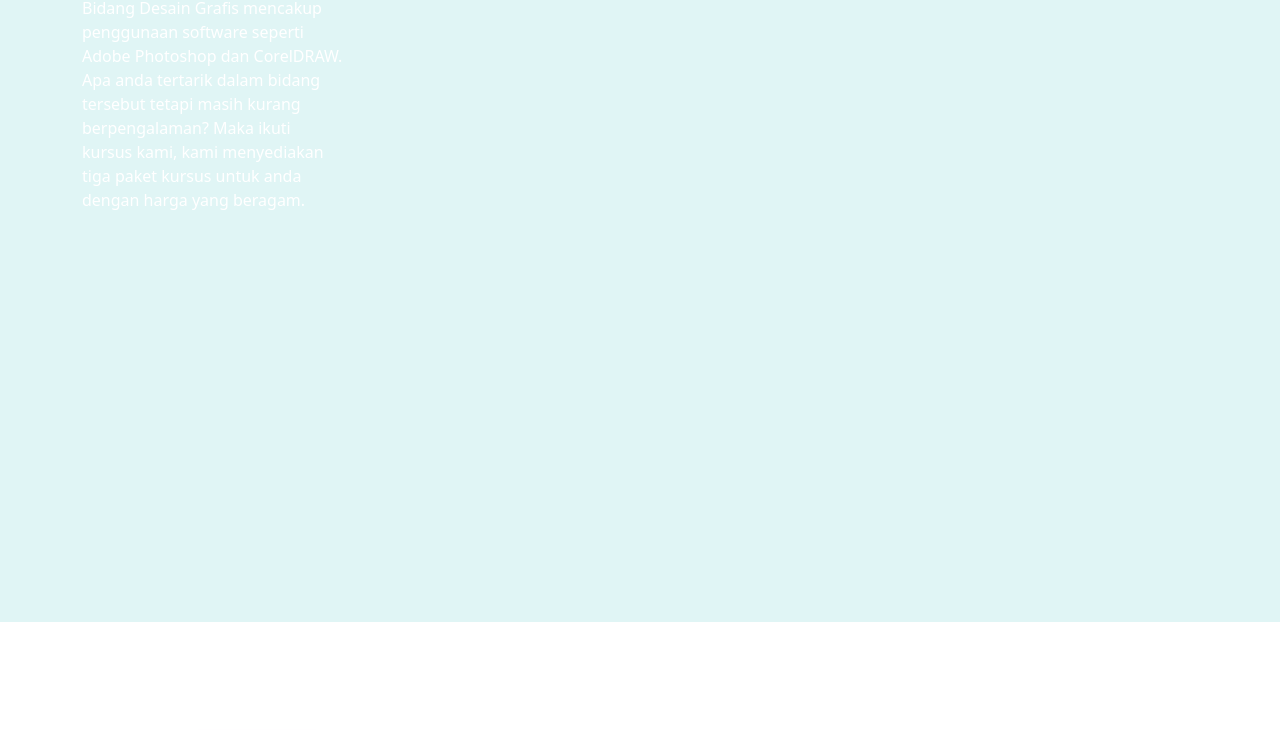
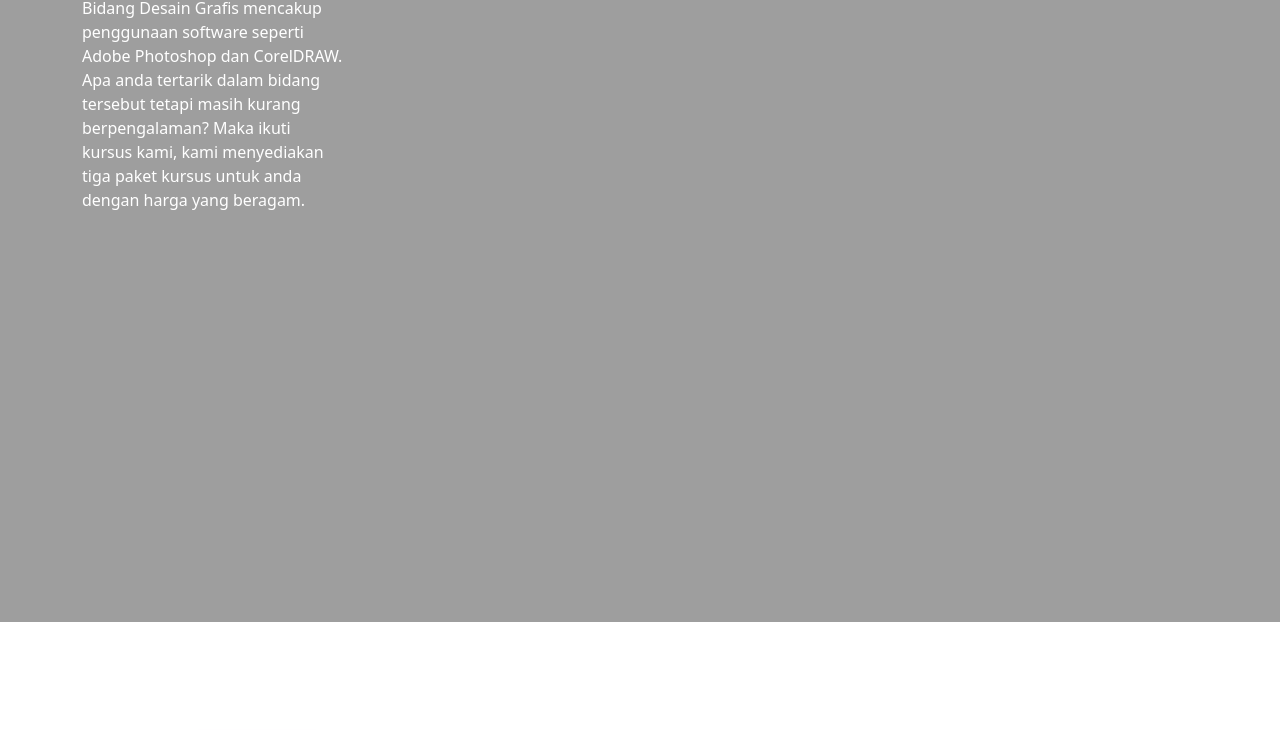
Before and after one commit to saval24/landing-page, a plain HTML site: page index.html in a window 1280 px wide. Shown: the part 178-908 px from the top of the page. Drawn offline with nearby package versions, Linux system fonts and the light colour scheme; the site is published under a folder, as on GitHub Pages, so addresses that start at the root find nothing.

Commit message:
2nd commit

```diff
--- a/css/main.css
+++ b/css/main.css
@@ -26,7 +26,7 @@
     color: white;
     position: relative;
     height: 100vh;
-    background-image: url(/img/bg-home.jpg);
+    background-image: url(../img/bg-home.jpg);
     background-repeat: no-repeat;
     background-attachment: fixed;
     background-size: cover;
```
